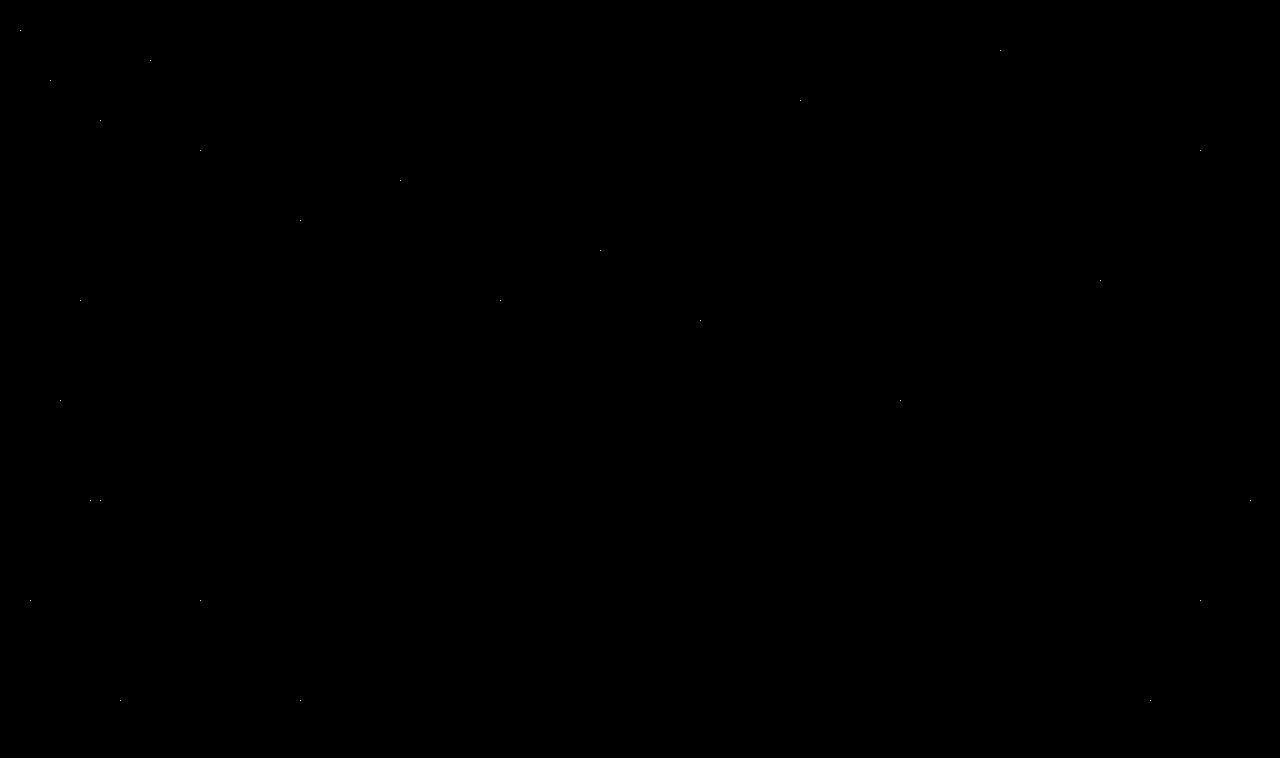
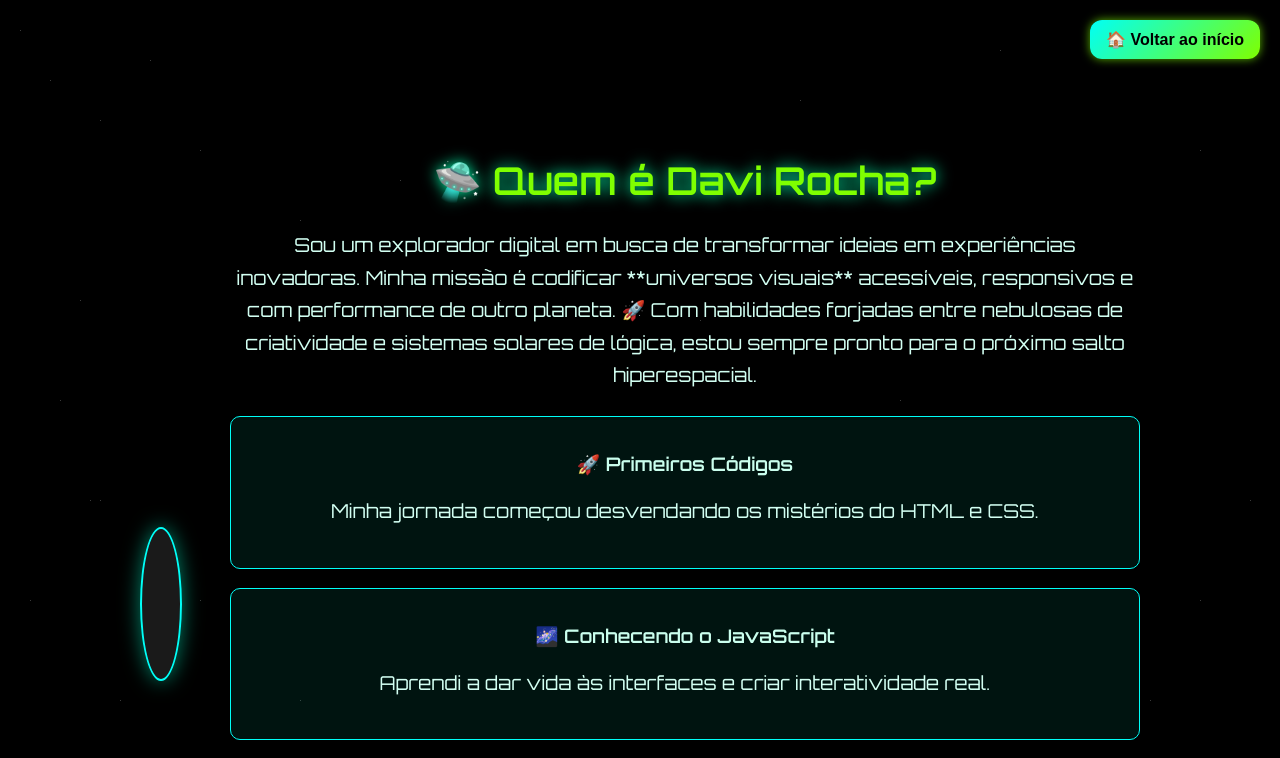
Before and after one commit to Davi-Choradeira/Davi-RS, a Nuxt app: page /about in a window 1280 px wide. Before the commit this address had no page. Shown: the top 758 px of the page. Built offline with nearby package versions, Linux system fonts and the light colour scheme.

Commit message:
Criada página About.vue – perfil e trajetória profissional

```diff
--- /dev/null
+++ b/pages/about.vue
@@ -0,0 +1,143 @@
+<template>
+  <section class="about" id="about">
+    <div class="container">
+      <div class="profile-holo">
+        <div class="photo-placeholder"></div>
+      </div>
+      <div class="content">
+        <h2>🛸 Quem é Davi Rocha?</h2>
+        <p>
+          Sou um explorador digital em busca de transformar ideias em experiências inovadoras.
+          Minha missão é codificar **universos visuais** acessíveis, responsivos e com performance de outro planeta. 🚀
+          Com habilidades forjadas entre nebulosas de criatividade e sistemas solares de lógica, estou sempre pronto para o próximo salto hiperespacial.
+        </p>
+        <div class="timeline">
+          <div class="timeline-item" data-aos="fade-right">
+            <h3>🚀 Primeiros Códigos</h3>
+            <p>Minha jornada começou desvendando os mistérios do HTML e CSS.</p>
+          </div>
+          <div class="timeline-item" data-aos="fade-right" data-aos-delay="200">
+            <h3>🌌 Conhecendo o JavaScript</h3>
+            <p>Aprendi a dar vida às interfaces e criar interatividade real.</p>
+          </div>
+          <div class="timeline-item" data-aos="fade-right" data-aos-delay="400">
+            <h3>💡 Vue & Nuxt</h3>
+            <p>Construindo aplicações poderosas e escaláveis com frameworks modernos.</p>
+          </div>
+          <div class="timeline-item" data-aos="fade-right" data-aos-delay="600">
+            <h3>✨ Próximo desafio?</h3>
+            <p>Sempre explorando novas tecnologias e buscando inovação!</p>
+          </div>
+        </div>
+      </div>
+    </div>
+
+    <!-- Botão flutuante -->
+    <button class="back-button" @click="goToHome">🏠 Voltar ao início</button>
+  </section>
+</template>
+
+<script setup>
+import { useRouter } from 'vue-router'
+import { onMounted } from 'vue'
+import AOS from 'aos'
+import 'aos/dist/aos.css'
+
+const router = useRouter()
+
+const goToHome = () => {
+  router.push('/')
+}
+
+onMounted(() => {
+  AOS.init({ duration: 800, easing: 'ease-in-out' })
+})
+</script>
+
+<style scoped>
+@import url('https://fonts.googleapis.com/css2?family=Orbitron:wght@400;600&display=swap');
+
+.about {
+  display: flex;
+  justify-content: center;
+  align-items: center;
+  min-height: 100vh;
+  padding: 6rem 3rem;
+  font-family: 'Orbitron', sans-serif;
+  color: #caffee;
+  text-align: center;
+  background: transparent;
+}
+
+.container {
+  display: flex;
+  gap: 3rem;
+  max-width: 1000px;
+  align-items: center;
+}
+
+.profile-holo {
+  position: relative;
+  width: 150px;
+  height: 150px;
+  border-radius: 50%;
+  background: rgba(255, 255, 255, 0.1);
+  border: 2px solid #00fff7;
+  box-shadow: 0 0 20px rgba(0, 255, 204, 0.5);
+}
+
+.photo-placeholder {
+  width: 100%;
+  height: 100%;
+  border-radius: 50%;
+}
+
+h2 {
+  font-size: 2.4rem;
+  color: #7fff00;
+  text-shadow: 0 0 15px #00ffae;
+  margin-bottom: 1.5rem;
+}
+
+p {
+  font-size: 1.2rem;
+  line-height: 1.7;
+  color: #d2fff2;
+  margin-bottom: 1.5rem;
+}
+
+.timeline {
+  display: flex;
+  flex-direction: column;
+  gap: 1.2rem;
+}
+
+.timeline-item {
+  background: rgba(0, 255, 204, 0.08);
+  border: 1px solid #00fff7;
+  padding: 1rem;
+  border-radius: 10px;
+}
+
+/* Botão flutuante no canto superior direito */
+.back-button {
+  position: fixed;
+  top: 20px;
+  right: 20px;
+  background: linear-gradient(135deg, #00fff7, #7fff00);
+  border: none;
+  border-radius: 12px;
+  padding: 10px 16px;
+  font-weight: bold;
+  font-size: 1rem;
+  color: black;
+  cursor: pointer;
+  box-shadow: 0 0 10px rgba(127, 255, 0, 0.7);
+  transition: transform 0.3s ease;
+}
+
+.back-button:hover {
+  transform: scale(1.1);
+  box-shadow: 0 0 15px rgba(127, 255, 0, 0.9);
+}
+</style>
```
